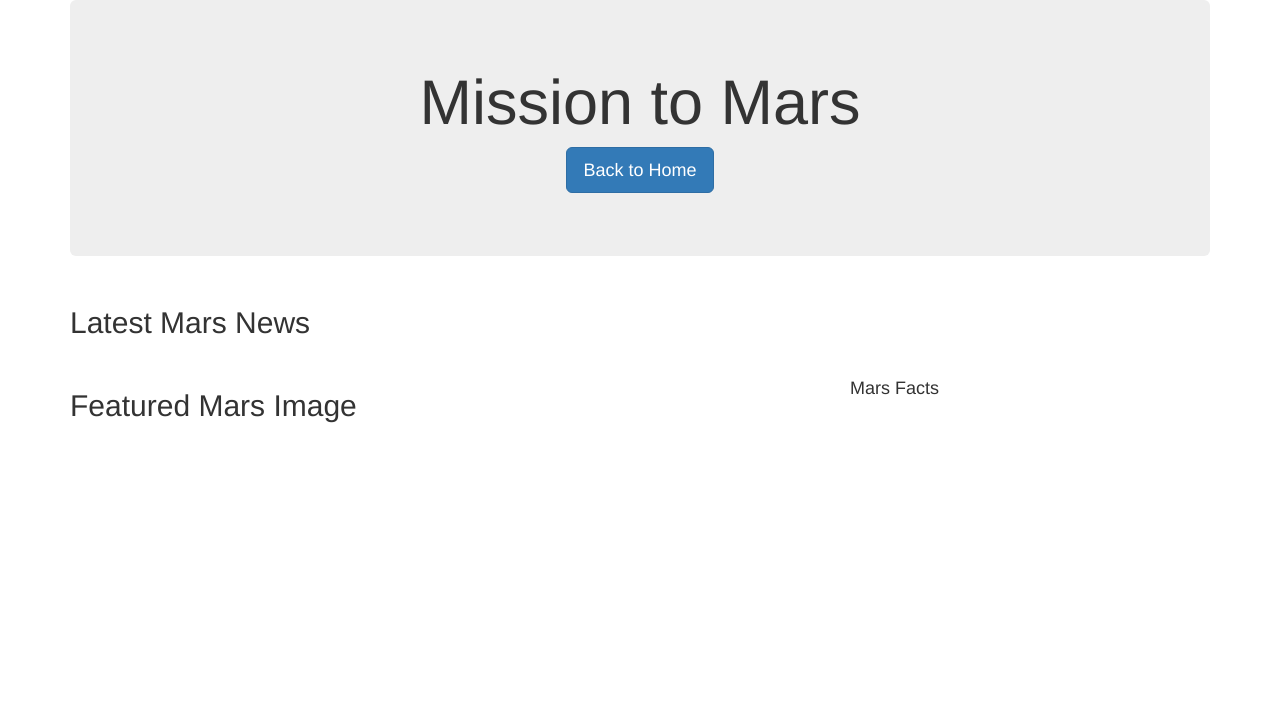
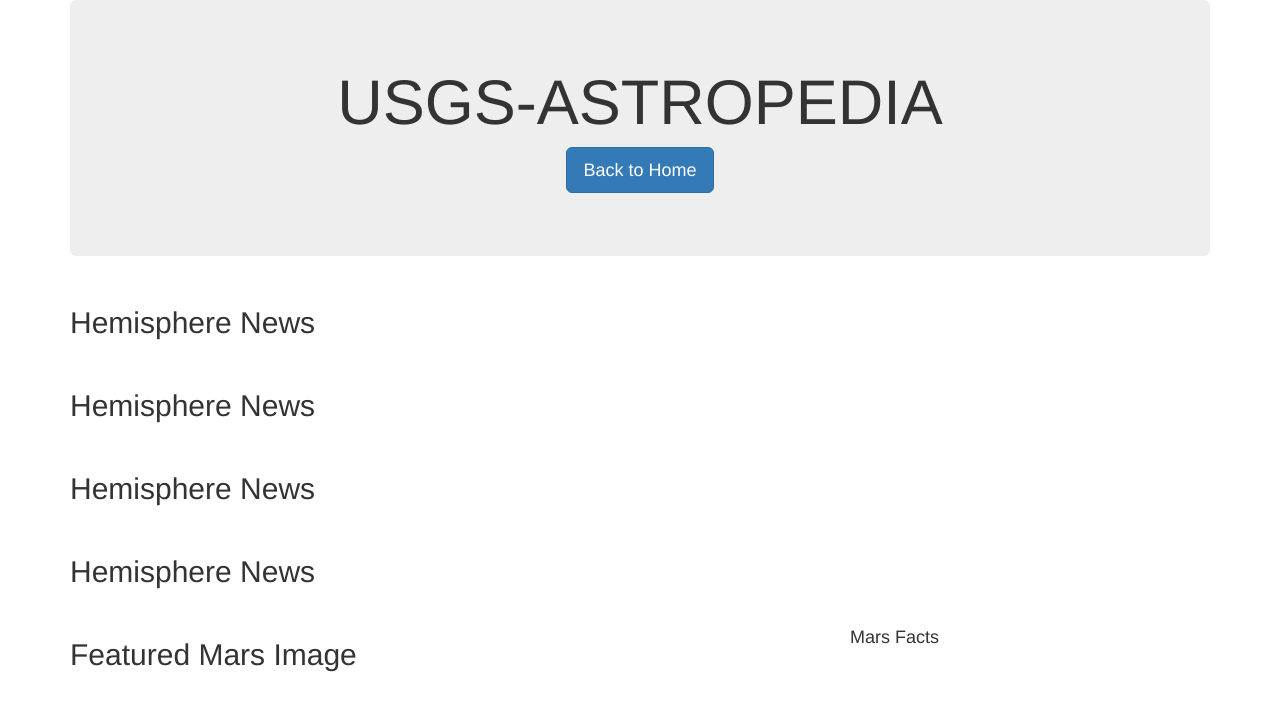
Before and after one commit to aodoming/Mission-to-Mars-ADominguez, a Flask app: template apps/templates/index_Challenge.html in a window 1280 px wide. Shown: the top 711 px of the page. Run offline with Flask 2, Linux system fonts and the light colour scheme; the template is opened without the code that fills it, so the values that code supplies are empty; some libraries are stand-ins or nearby versions.

Commit message:
Adding .html Files

```diff
--- a/apps/templates/index_Challenge.html
+++ b/apps/templates/index_Challenge.html
@@ -6,7 +6,7 @@
           content="width=device-width, initial-scale=1.0" />
     <meta http-equiv="X-UA-Compatible"
           content="ie=edge" />
-    <title>Mission to Mars</title>
+    <title>USGS-ASTROPEDIA</title>
     <link rel="stylesheet"
           href="https://maxcdn.bootstrapcdn.com/bootstrap/3.3.7/css/bootstrap.min.css" />
 </head>
@@ -14,7 +14,7 @@
 <body>
     <div class="container">
         <div class="jumbotron text-center">
-            <h1>Mission to Mars</h1>
+            <h1>USGS-ASTROPEDIA</h1>
             <p><a class="btn btn-primary btn-lg"
                    href="/"
                    role="button">Back to Home</a></p>
@@ -25,16 +25,52 @@
             <div class="col-md-12">
                 <div class="media">
                     <div class="media-body">
-                        <h2>Latest Mars News</h2>
+                        <h2>Hemisphere News</h2>
                         <h4 class="media-heading">{{mars_info.hemisphere_img_url[0].title}}</h4>
                           <img src="{{mars_info.hemisphere_img_url[0].img_url}}">
                     </div>
                 </div>
             </div>
         </div>
+        <div class="row"
+        id="mars-news">
+       <div class="col-md-12">
+           <div class="media">
+               <div class="media-body">
+                   <h2>Hemisphere News</h2>
+                   <h4 class="media-heading">{{mars_info.hemisphere_img_url[1].title}}</h4>
+                     <img src="{{mars_info.hemisphere_img_url[1].img_url}}">
+               </div>
+           </div>
+       </div>
+   </div>
+   <div class="row"
+   id="mars-news">
+  <div class="col-md-12">
+      <div class="media">
+          <div class="media-body">
+              <h2>Hemisphere News</h2>
+              <h4 class="media-heading">{{mars_info.hemisphere_img_url[2].title}}</h4>
+                <img src="{{mars_info.hemisphere_img_url[2].img_url}}">
+          </div>
+      </div>
+  </div>
+</div>
+<div class="row"
+id="mars-news">
+<div class="col-md-12">
+   <div class="media">
+       <div class="media-body">
+           <h2>Hemisphere News</h2>
+           <h4 class="media-heading">{{mars_info.hemisphere_img_url[3].title}}</h4>
+             <img src="{{mars_info.hemisphere_img_url[3].img_url}}">
+       </div>
+   </div>
+</div>
+</div>
 
 
-        <!-- Mars Featured Image -->
+       <!-- Mars Featured Image -->
         <div class="row"
              id="mars-featured-image">
             <div class="col-md-8">
```
